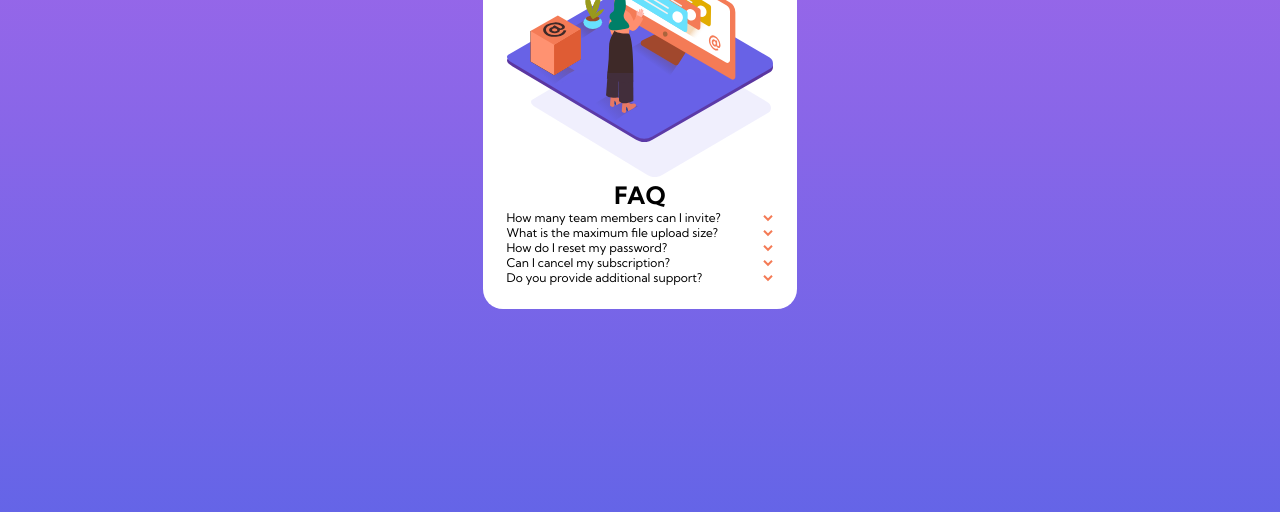
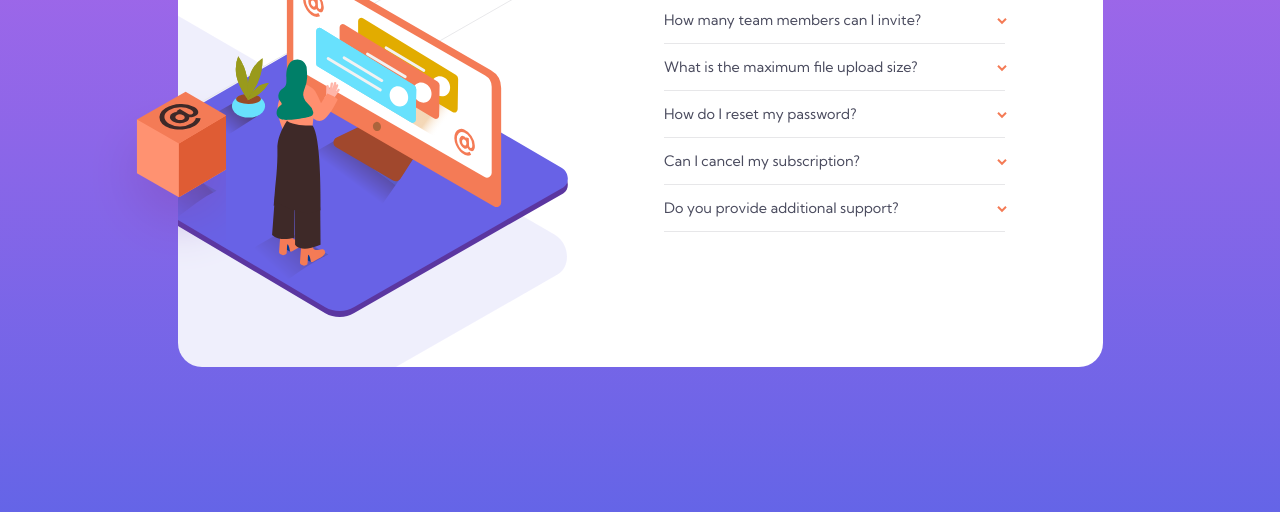
Before and after one commit to jewelsonmyjeans/faq-accordion-card, a plain HTML site: page index.html in a window 1280 px wide. Shown: the part 288-800 px from the top of the page. Drawn offline with Linux system fonts and the light colour scheme.

Commit message:
finished

```diff
--- a/index.html
+++ b/index.html
@@ -3,104 +3,89 @@
 <head>
   <meta charset="UTF-8">
   <meta name="viewport" content="width=device-width, initial-scale=1.0">
+
   <link rel="icon" type="image/png" sizes="32x32" href="./images/favicon-32x32.png">
-  <link rel="stylesheet" type="text/css" href="./styles.css">
+  <link rel="stylesheet" href="styles.css">
 
-  <title>Aviad Churaman | FAQ Accordion Card</title>
+  <title>Frontend Mentor | FAQ Accordion Card</title>
 
 </head>
 <body>
 
   <main class="faq">
 
-      <picture>
-        <source media="(min-width: 200px)" srcset="./images/illustration-woman-online-mobile.svg"/>
-        <source media="(min-width: 400px)" srcset="./images/illustration-woman-online-desktop.svg"/>
-        <img src="./images/illustration-woman-online-mobile.svg" alt="a woman on her computer doing work"/>
-      </picture>
-
-      <picture>
-        <source media="(min-width: 200px)" srcset="./images/bg-pattern-mobile.svg"/>
-        <source media="(min-width: 400px)" srcset="./images/bg-pattern-desktop.svg"/>
-        <img src="./images/bg-pattern-mobile.svg" alt="shadow from hovering desk" class="shadow-img"/>
-      </picture>
-
     <div class="questions">
-        <h1 class="title">FAQ</h1>
+      <h1 class="questions__title">FAQ</h1>
       <article class="question">
         <div class="question__title">
           <p class="question__title__text">How many team members can I invite?</p>
-            <button class="btn question__btn">
+          <button class="question__button" aria-label="Show answer">
             <span>
-                <img src="./images/icon-arrow-down.svg">
+              <img src="images/icon-arrow-down.svg" alt="">
             </span>
           </button>
         </div>
         <div class="question__text">
-            <p class="question__title__text">You can invite up to 2 additional users on the Free plan. There is no limit on
-              team members for the Premium plan.</p>
+          <p class="question__title__text">You can invite up to 2 additional users on the Free plan. There is no limit on team members for the Premium plan.</p>
         </div>
       </article>
-
-        <articles class="question">
+      <article class="question">
         <div class="question__title">
           <p class="question__title__text">What is the maximum file upload size?</p>
-            <button class="btn question__btn">
+          <button class="question__button" aria-label="Show answer">
             <span>
-                <img src="./images/icon-arrow-down.svg">
+              <img src="images/icon-arrow-down.svg" alt="">
             </span>
           </button>
         </div>
         <div class="question__text">
           <p class="question__title__text">No more than 2GB. All files in your account must fit your allotted storage space.</p>
         </div>
-        </articles>
-
-        <articles class="question">
+      </article>
+      <article class="question">
         <div class="question__title">
           <p class="question__title__text">How do I reset my password?</p>
-            <button class="btn question__btn">
+          <button class="question__button" aria-label="Show answer">
             <span>
-                <img src="./images/icon-arrow-down.svg">
+              <img src="images/icon-arrow-down.svg" alt="">
             </span>
           </button>
         </div>
         <div class="question__text">
-            <p class="question__title__text">Click “Forgot password” from the login page or “Change password” from your profile page.
-              A reset link will be emailed to you.</p>
+          <p class="question__title__text">Click “Forgot password” from the login page or “Change password” from your profile page. A reset link will be emailed to you.</p>
         </div>
-        </articles>
-
-        <articles class="question">
+      </article>
+      <article class="question">
         <div class="question__title">
           <p class="question__title__text">Can I cancel my subscription?</p>
-            <button class="btn question__btn">
+          <button class="question__button" aria-label="Show answer">
             <span>
-                <img src="./images/icon-arrow-down.svg">
+              <img src="images/icon-arrow-down.svg" alt="">
             </span>
           </button>
         </div>
         <div class="question__text">
-            <p class="question__title__text">Yes! Send us a message and we'll process your request no questions asked.</p>
+          <p class="question__title__text">Yes! Send us a message and we’ll process your request no questions asked.</p>
         </div>
-        </articles>
-
-        <articles class="question">
+      </article>
+      <article class="question">
         <div class="question__title">
           <p class="question__title__text">Do you provide additional support?</p>
-            <button class="btn question__btn">
+          <button class="question__button" aria-label="Show answer">
             <span>
-                <img src="./images/icon-arrow-down.svg">
+              <img src="images/icon-arrow-down.svg" alt="">
             </span>
           </button>
         </div>
         <div class="question__text">
           <p class="question__title__text">Chat and email support is available 24/7. Phone lines are open during normal business hours.</p>
         </div>
-        </articles>
+      </article>
+
     </div>
 
   </main>
 
+<script src="index.js"></script>
 </body>
 </html>
--- /dev/null
+++ b/index.js
@@ -0,0 +1,23 @@
+const questions = document.querySelectorAll(".question");
+
+questions.forEach((question) => {
+  const button = question.querySelector(".question__button");
+  const questionText = question.querySelector(".question__title__text");
+  button.addEventListener("click", () => {
+    questions.forEach((item) => {
+      if(item !== question) {
+        item.classList.remove("show-text");
+      }
+    });
+    question.classList.toggle("show-text");
+  });
+
+  questionText.addEventListener("click", () => {
+    questions.forEach((item) => {
+      if(item !== question) {
+        item.classList.remove("show-text");
+      }
+    });
+    question.classList.toggle("show-text");
+  });
+});
--- a/styles.css
+++ b/styles.css
@@ -1,46 +1,208 @@
-@import url("https://fonts.googleapis.com/css2?family=Kumbh+Sans:wght@400;700&display=swap");
+@import url("https://fonts.googleapis.com/css2?family=Kumbh+Sans:wght@300;400;700&display=swap");
+:root {
+  --clr-gradient-violet: hsl(273, 75%, 66%);
+  --clr-gradient-blue: hsl(240, 73%, 65%);
+  --clr-primary-blue: hsl(238, 29%, 16%);
+  --clr-primary-red: hsl(14, 88%, 65%);
+  --clr-neutral-gray-200: hsl(240, 5%, 91%);
+  --clr-neutral-gray-600: hsl(240, 6%, 50%);
+  --clr-neutral-gray-800: hsl(237, 12%, 33%);
+  --ff-main: "Kumbh Sans", sans-serif;
+}
+
 * {
+  box-sizing: border-box;
   margin: 0;
   padding: 0;
-  box-sizing: border-box;
 }
 
 body {
-  display: flex;
-  align-items: center;
-  justify-content: center;
-  height: 100vh;
-  font-family: "Kumbh Sans", sans-serif;
-  font-size: 12px;
-  background: linear-gradient(hsl(273, 75%, 66%), hsl(240, 73%, 65%));
+  font-family: var(--ff-main);
+  min-height: 100vh;
+  background: linear-gradient(var(--clr-gradient-violet) 13%, var(--clr-gradient-blue));
+  display: grid;
+  place-items: center;
 }
 
-main {
-  background: #fff;
-  margin: 2em;
-  padding: 2em;
-  border-radius: 20px;
+.faq {
+  background-color: white;
+  width: 86.5%;
+  max-width: 360px;
+  border-radius: 24px;
+  position: relative;
 }
 
-.shadow-img {
-  margin-top: -6em;
-  margin-left: 2em;
+.faq::before {
+  content: "";
+  background: url(images/illustration-woman-online-mobile.svg) no-repeat;
+  width: 268px;
+  height: 180px;
+  position: absolute;
+  top: 0;
+  left: 50%;
+  transform: translate(-55%, -55%);
 }
 
-.btn {
-  border: none;
-  background: #fff;
+.faq::after {
+  content: "";
+  background: url(images/bg-pattern-mobile.svg) no-repeat;
+  width: 268px;
+  height: 180px;
+  position: absolute;
+  top: 6.5rem;
+  left: 50%;
+  transform: translate(-45%, -53%);
 }
 
-h1 {
+/* @keyframes boxHop {
+  from {
+    transform: translate(-55%, -55%);
+  }
+  50% {
+    transform: translate(-55%, -57.5%);
+  }
+  to {
+    transform: translate(-55%, -55%);
+  }
+} */
+
+.questions {
+  padding-inline: 1.5rem 0.5rem;
+  padding-block: 9rem 3rem;
+}
+
+.questions__title {
   text-align: center;
+  font-size: 1.92rem;
+  color: var(--clr-primary-blue);
+  -webkit-padding-after: 0.75rem;
+          padding-block-end: 0.75rem;
+}
+
+.question {
+  color: var(--clr-neutral-gray-800);
+  font-weight: 400;
 }
 
 .question__title {
   display: flex;
   justify-content: space-between;
+  position: relative;
+  align-items: center;
+  transition: color 0.15s ease-in-out;
+}
+
+.question__title:hover {
+  color: var(--clr-primary-red);
+  cursor: pointer;
+}
+
+.question__title::after {
+  content: "";
+  display: block;
+  width: 95%;
+  background: var(--clr-neutral-gray-200);
+  height: 1px;
+  position: absolute;
+  bottom: 0;
+}
+
+.question__title__text {
+  font-size: 0.8rem;
+  line-height: 1.3;
+}
+
+.question__button {
+  border: 0;
+  background: inherit;
+  padding: 1rem;
+  cursor: pointer;
 }
 
 .question__text {
   display: none;
-}/*# sourceMappingURL=styles.css.map */
+  position: relative;
+  color: var(--clr-neutral-gray-600);
+}
+
+.question__text:before {
+  content: "";
+  display: block;
+  width: 112%;
+  background: var(--clr-neutral-gray-200);
+  height: 1px;
+  position: absolute;
+  bottom: 0;
+}
+
+.show-text .question__text {
+  display: block;
+  font-size: 0.765rem;
+  line-height: 1.7;
+  width: 85%;
+  -webkit-padding-after: 1rem;
+          padding-block-end: 1rem;
+}
+
+.show-text .question__button {
+  transform: rotate(180deg);
+}
+
+.show-text .question__title {
+  font-weight: 700;
+  color: var(--clr-primary-blue);
+}
+
+.show-text .question__title::after {
+  display: none;
+}
+
+@media screen and (min-width: 650px) {
+  .faq {
+    max-width: 500px;
+  }
+}
+@media screen and (min-width: 900px) {
+  .faq {
+    height: 510px;
+    max-width: 925px;
+    display: flex;
+    justify-content: flex-end;
+    background: url(images/illustration-woman-online-desktop.svg) bottom 3.1rem left -5.1rem no-repeat, url(images/bg-pattern-desktop.svg) bottom -10rem left -36rem no-repeat;
+    background-color: white;
+  }
+  .faq::before {
+    content: "";
+    background: url(images/illustration-box-desktop.svg) no-repeat;
+    width: 140px;
+    height: 190px;
+    position: absolute;
+    top: 66%;
+    left: -1.6%;
+    transform: translate(-55%, -55%);
+    animation: boxHop 2s ease-in-out;
+    animation-iteration-count: infinite;
+  }
+  .faq::after {
+    display: none;
+  }
+  .questions {
+    width: 50%;
+    -webkit-padding-before: 4.5rem;
+            padding-block-start: 4.5rem;
+    -webkit-padding-end: 5rem;
+            padding-inline-end: 5rem;
+  }
+  .questions__title {
+    text-align: left;
+    -webkit-padding-after: 1.5rem;
+            padding-block-end: 1.5rem;
+    font-size: 2.2rem;
+  }
+  .question {
+    font-weight: 400;
+  }
+  .question__title p {
+    font-size: 0.9rem;
+  }
+}
```
Also changed, not shown: 1 other file. Lines whose indentation alone changed are shown as unchanged.
